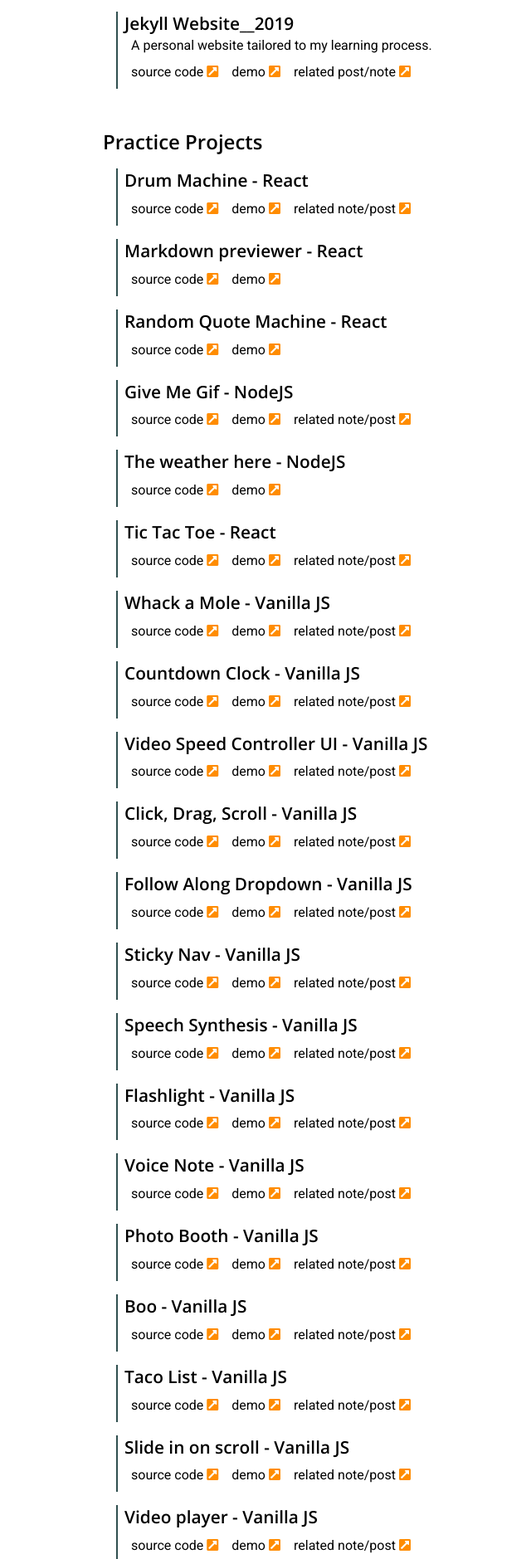
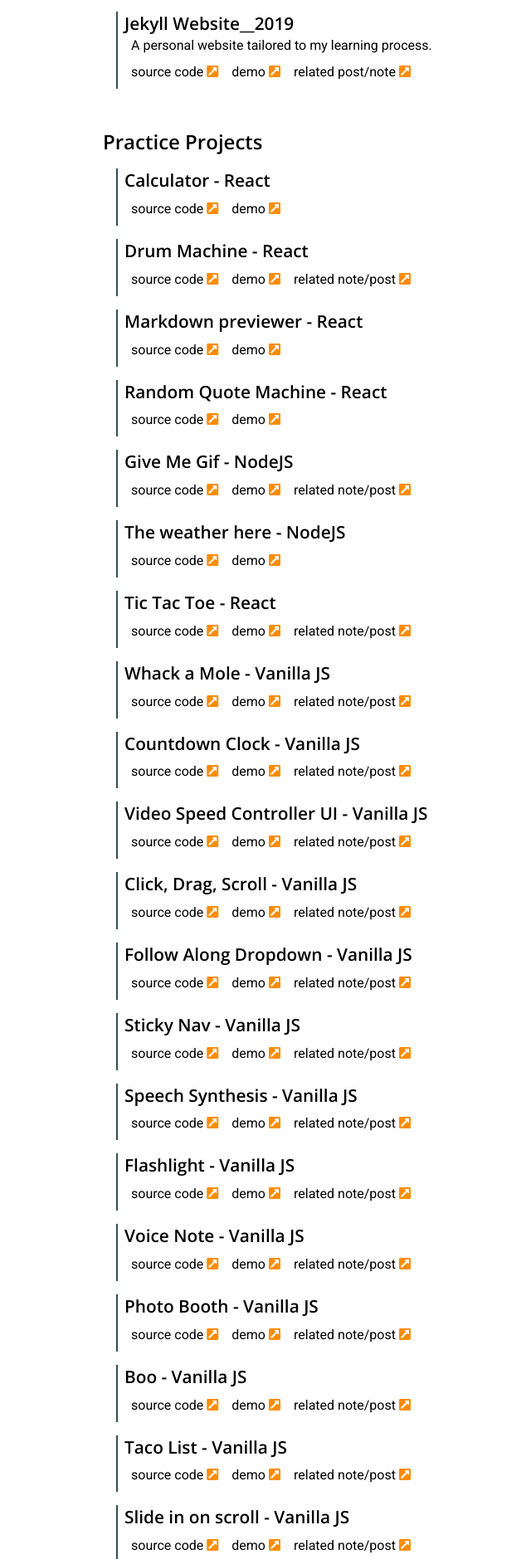
Before and after one commit to ming-yong/archive, a Jekyll site: the page built from projects.html, in a window 1280 px wide. Shown: the part 838-2717 px from the top of the page at 83% size, without its empty margins (191-831 px from the left). Built offline with Jekyll 4.4.1, drawn with Linux system fonts in a browser that asks for light colours; nearby versions of some CDN libraries.

Commit message:
layout and new practice project

```diff
--- a/_data/practiceProjects.yml
+++ b/_data/practiceProjects.yml
@@ -1,3 +1,8 @@
+- name: Calculator
+  tech: React
+  note: no
+  demo: https://codepen.io/ming-yong/full/xxbPoMo
+  code: https://codepen.io/ming-yong/pen/xxbPoMo
 - name: Drum Machine
   tech: React
   note: https://ming-yong.github.io/2019/12/31/fcc-drum-machine/
--- a/_sass/_page.scss
+++ b/_sass/_page.scss
@@ -13,7 +13,7 @@
 
 	&__date {
 		width: 6rem;
-		text-align: right;
+		// text-align: right;
 	}
 
 	&__name {
--- a/_sass/main.scss
+++ b/_sass/main.scss
@@ -14,14 +14,16 @@
 	height: 100%;
 	width: 100%;
 	overflow-y: scroll; //add scroll bar to prevent repositioning
+	display:grid;
+	grid-template-columns: 3% 94% 3%;
 }
 
 body {
 	min-height: 100%;
 	max-width: 100%;
-	display: grid;
-	grid-template-rows: minmax(auto, 20%) auto auto;
-	grid-template-columns: 3% 94% 3%;
+	grid-column: 2/3;
+	display: flex;
+	flex-flow: column;
 }
 
 img {
@@ -32,21 +34,12 @@
 	margin: auto;
 }
 
-header {
-	grid-area: 1/2/2/3;
-}
-
-main {
-	grid-area: 2/2/3/3;
-}
-
 footer {
 	margin-top: auto;
-	grid-area: 3/2/4/3;
 }
 
 @media screen and (min-width: 650px) {
-	body {
+	html {
 		grid-template-columns: auto 650px auto;
 	}
 
```
